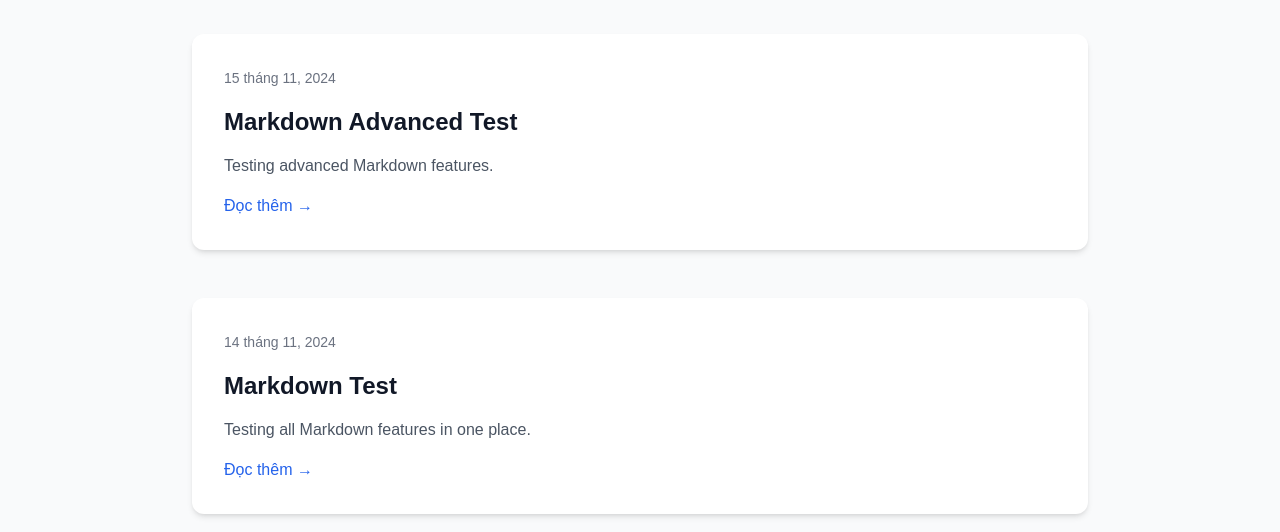
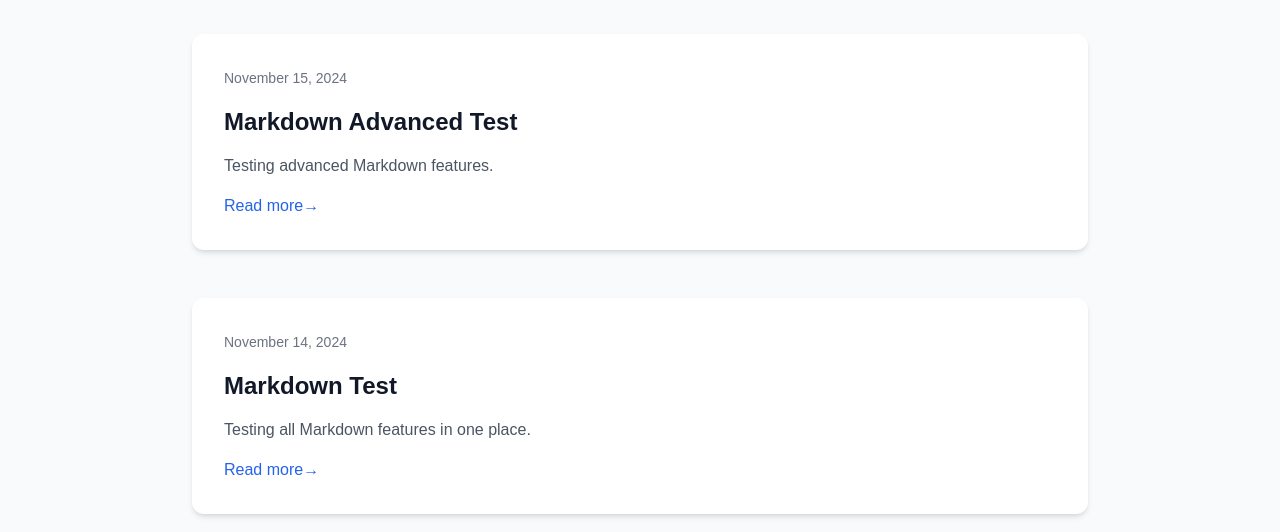
Before and after one commit to sondt1337/Tech-Blog, a Next.js app: page / in a window 1280 px wide. Shown: the part 226-758 px from the top of the page. Built offline with nearby package versions, Linux system fonts and the light colour scheme.

Commit message:
update convert: vi-en

```diff
--- a/src/pages/index.tsx
+++ b/src/pages/index.tsx
@@ -57,11 +57,11 @@ export default function Home({ posts, currentPage, totalPages }: HomeProps) {
               <Link href={`/posts/${post.slug}`} className="block p-8">
                 <div className="mb-4">
                   <time className="text-sm text-gray-500 dark:text-gray-100">
-                    {post.date ? new Date(post.date).toLocaleDateString('vi-VN', {
+                    {post.date ? new Date(post.date).toLocaleDateString('en-EN', {
                       year: 'numeric',
                       month: 'long',
                       day: 'numeric',
-                    }) : 'Không có ngày'}
+                    }) : 'No date'}
                   </time>
                 </div>
                 <h2 className="text-2xl font-bold mb-4 text-gray-900 dark:text-white hover:text-blue-600 transition">
@@ -72,7 +72,7 @@ export default function Home({ posts, currentPage, totalPages }: HomeProps) {
                 )}
                 <div className="flex items-center">
                   <span className="text-blue-600 dark:text-blue-400 hover:text-blue-800">
-                    Đọc thêm →
+                    Read more→
                   </span>
                 </div>
               </Link>
--- a/src/pages/posts/[slug].tsx
+++ b/src/pages/posts/[slug].tsx
@@ -86,7 +86,7 @@ export default function Post({ post }: PostProps) {
           </Link>
           <h1 className="text-4xl font-bold mb-4 dark:text-white">{post.title}</h1>
           <time className="text-gray-500 dark:text-gray-100 text-sm">
-            {new Date(post.date).toLocaleDateString('vi-VN', {
+            {new Date(post.date).toLocaleDateString('en-EN', {
               year: 'numeric',
               month: 'long',
               day: 'numeric'
```
